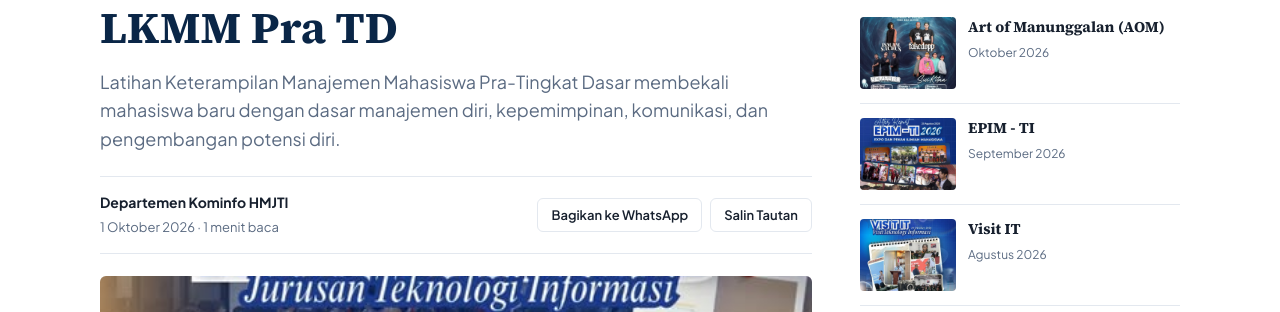
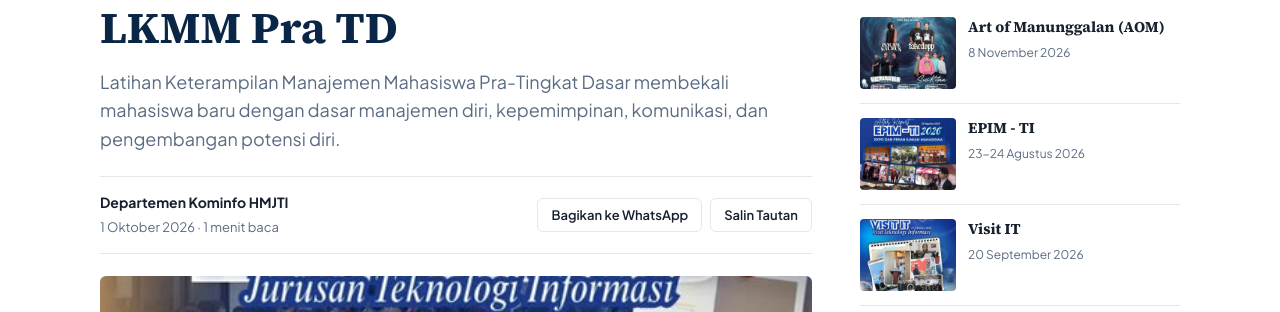
Before and after one commit to akbarramadani2591/Penaji-Website-Proyek-Akhir-, a plain HTML site: page galeri2.html in a window 1280 px wide. Shown: the part 193-505 px from the top of the page. Drawn offline with Linux system fonts and the light colour scheme.

Commit message:
Update galeri2.html

```diff
--- a/galeri2.html
+++ b/galeri2.html
@@ -112,9 +112,9 @@ footer{background:var(--navy);color:#cfd9e8;font-size:13px;padding:26px 0;text-a
   </article>
   <aside><div class="side">
     <h3>Dokumentasi Lainnya</h3>
-    <a class="rel" href="galeri1.html"><img src="assets/galeri1.jpeg" alt=""><span><b>Art of Manunggalan (AOM) </b><small>Oktober 2026</small></span></a>
-    <a class="rel" href="galeri3.html"><img src="assets/galeri3.jpeg" alt=""><span><b> EPIM - TI </b><small>September 2026</small></span></a>
-    <a class="rel" href="galeri4.html"><img src="assets/galeri4.jpeg" alt=""><span><b>Visit IT  </b><small>Agustus 2026</small></span></a>
+    <a class="rel" href="galeri1.html"><img src="assets/galeri1.jpeg" alt=""><span><b>Art of Manunggalan (AOM) </b><small> 8 November 2026</small></span></a>
+    <a class="rel" href="galeri3.html"><img src="assets/galeri3.jpeg" alt=""><span><b> EPIM - TI </b><small> 23-24 Agustus 2026</small></span></a>
+    <a class="rel" href="galeri4.html"><img src="assets/galeri4.jpeg" alt=""><span><b>Visit IT  </b><small> 20 September 2026</small></span></a>
   </div></aside>
 </main>
 
```
